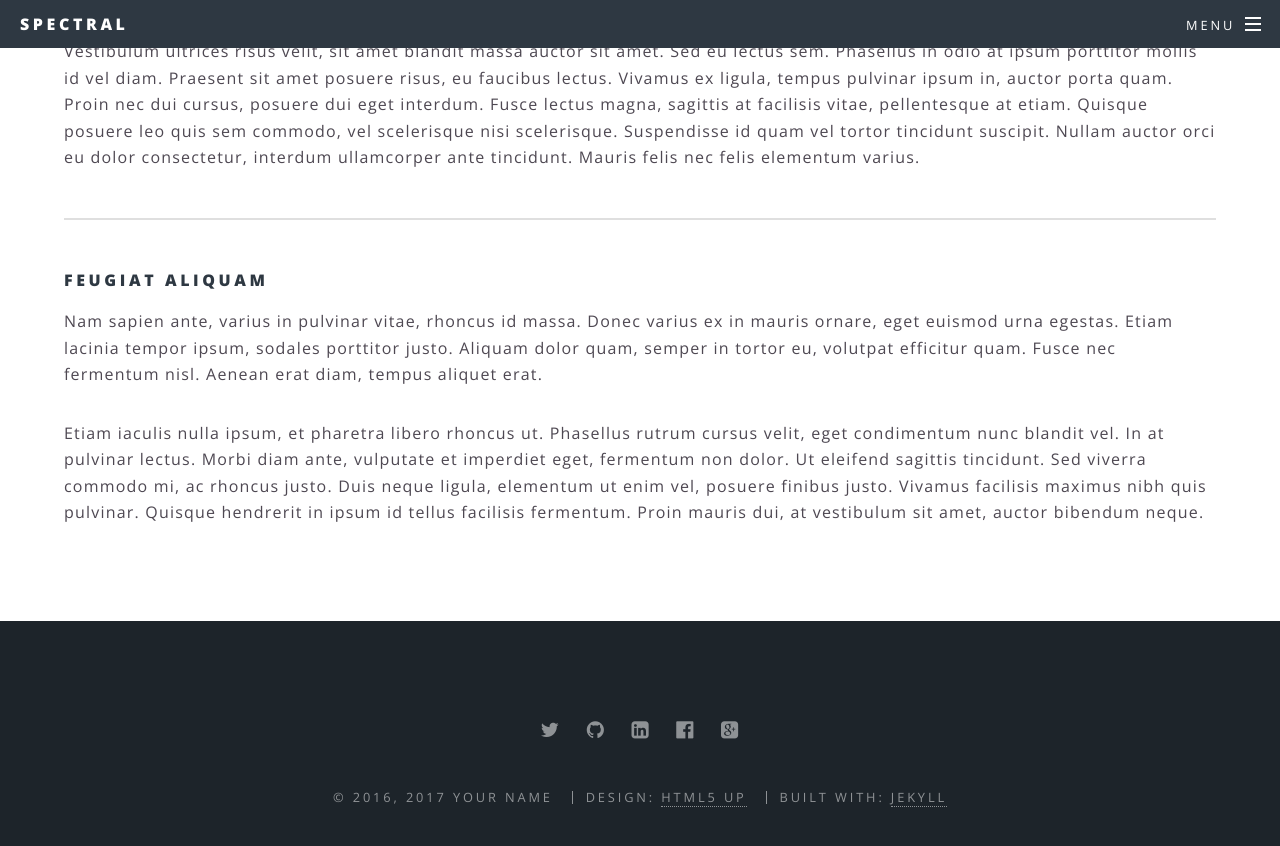
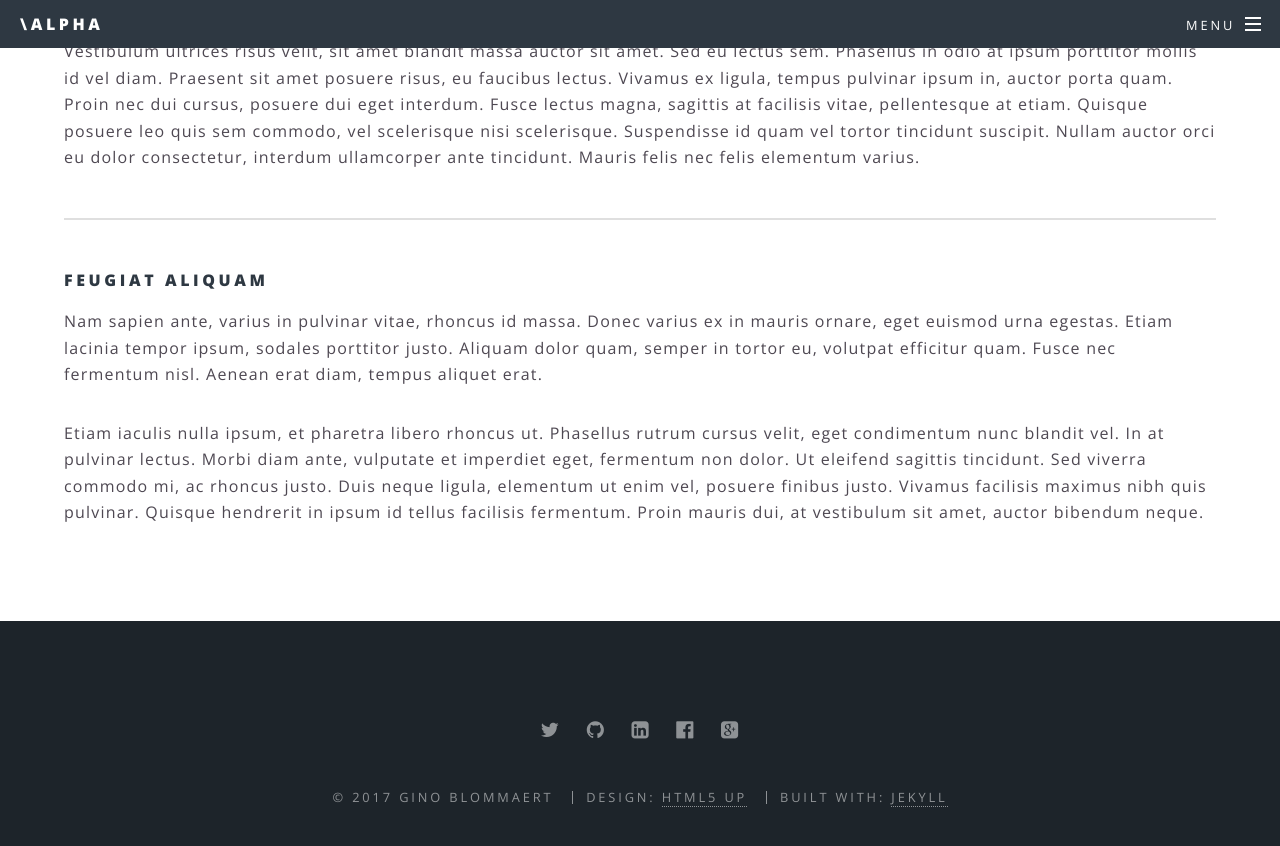
Before and after one commit to gblommaert/gblommaert.github.io, a Jekyll site: the page built from generic.html, in a window 1280 px wide and 900 px high, scrolled down 692 px. Shown: the top 846 px of the window. Built offline with Jekyll 4.4.1, drawn with Linux system fonts in a browser that asks for light colours.

Commit message:
Change site title

```diff
--- a/_config.yml
+++ b/_config.yml
@@ -2,19 +2,19 @@
 #
 
 # Site settings
-title: Spectral
+title: \alpha
 description: |
   Another fine responsive
   site template freebie
   crafted by [HTML5 UP](http://html5up.net)
-owner: Your Name # or company name
-first_published: 2016 # if migrating another site, the year of your first publish
+owner: Gino Blommaert # or company name
+first_published: 2017 # if migrating another site, the year of your first publish
 email: your-email@domain.com
 baseurl: "" # the subpath of your site, e.g. /blog
 url: "http://yourdomain.com" # the base hostname & protocol for your site
 social:
   twitter: https://twitter.com/<username>
-  github: https://github.com/<username>
+  github: https://github.com/gblommaert
   linkedin-square: https://linkedin.com/in/<username>
   facebook-official: https://facebook.com/<username>
   google-plus-square: https://plus.google.com/u/0/+<username>
```
